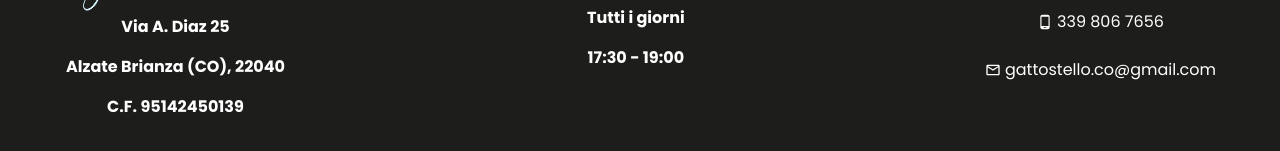
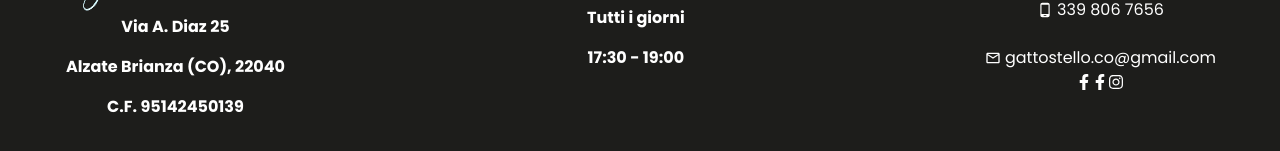
Before and after one commit to StefanoSalaa98/Gattostello, a React (Vite) app in the folder frontend/: page / in a window 1280 px wide. Shown: the part 3811-3962 px from the top of the page. Built offline with nearby package versions, Linux system fonts and the light colour scheme; no server answers.

Commit message:
Aggiungi icone social

```diff
--- a/frontend/src/components/Footer.jsx
+++ b/frontend/src/components/Footer.jsx
@@ -1,5 +1,7 @@
 import { MdPhoneAndroid } from "react-icons/md";
 import { MdOutlineMailOutline } from "react-icons/md";
+import { FaFacebookF } from "react-icons/fa";
+import { FaInstagram } from "react-icons/fa";
 import "../css/Footer.css";
 
 export default function Footer() {
@@ -23,6 +25,11 @@ export default function Footer() {
                     <h5>Contatti</h5>
                     <MdPhoneAndroid /><a href="tel:+39 339 806 7656"> 339 806 7656 </a><br /><br />
                     <MdOutlineMailOutline /><a href="mailto:gattostello.co@gmail.com"> gattostello.co@gmail.com</a>
+                    <div className="testa">
+                        <a className="icona" href="https://www.facebook.com/ilGattostello"><FaFacebookF /></a>
+                        <a className="icona" href="https://www.facebook.com/profile.php?id=100087577566537&locale=it_IT"><FaFacebookF /></a>
+                        <a className="icona" href="https://www.instagram.com/gattostello.odv/"><FaInstagram /></a>
+                    </div>
                 </div>
             </div>
         </footer>
```
